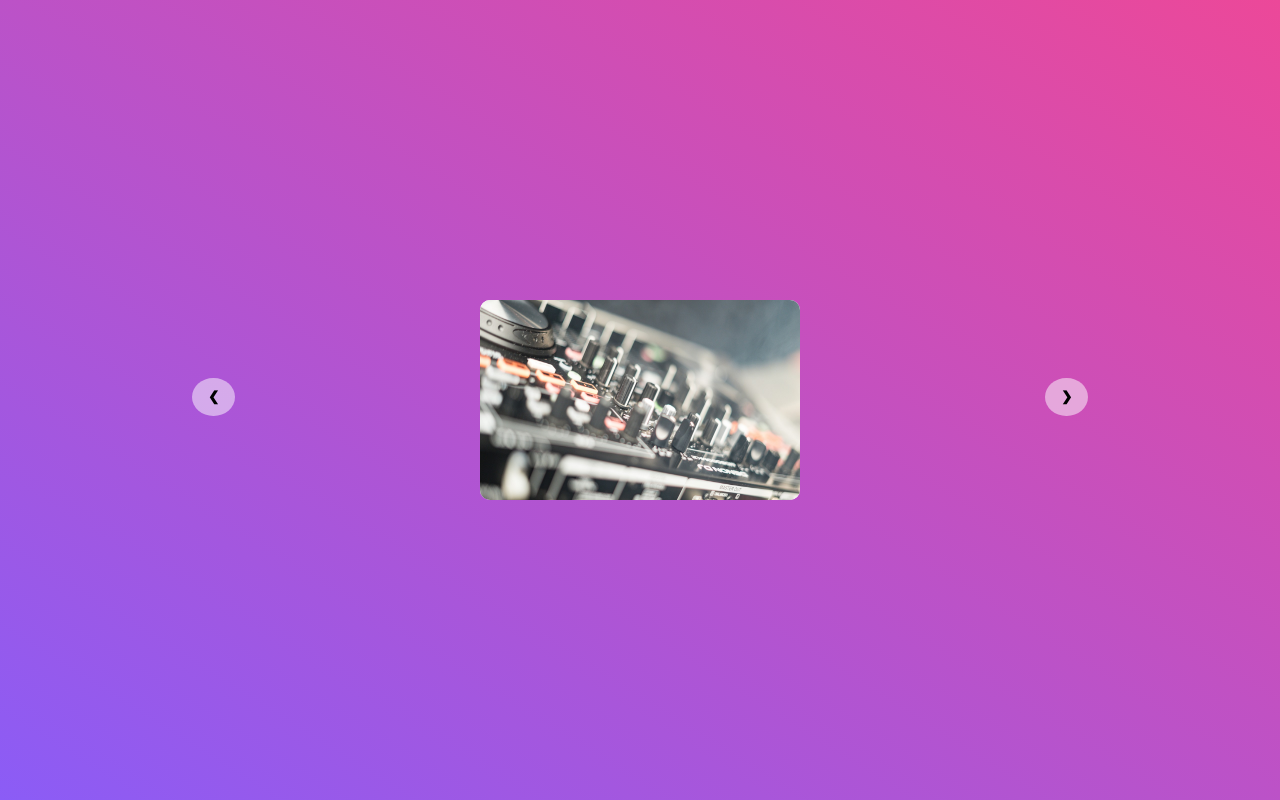
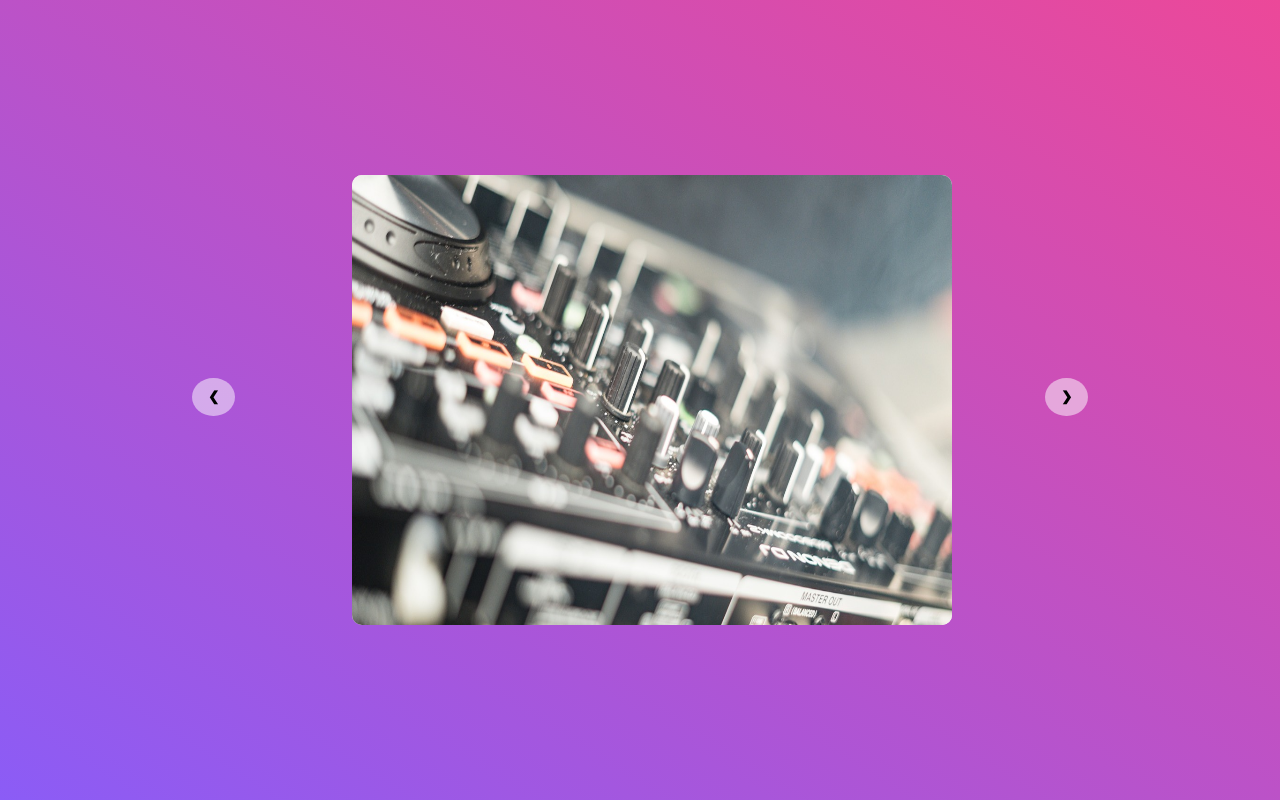
Before and after one commit to zophrox/slider_test, a website: page slider/index.html in a window 1280 px wide. Drawn offline with Linux system fonts and the light colour scheme.

Commit message:
simple slider

```diff
--- a/slider/style.css
+++ b/slider/style.css
@@ -10,20 +10,20 @@ body {
 .images-slideshow {
   width: 100%;
   position: relative;
-  height: 200px;
+  height: 450px;
   overflow: hidden;
 }
 
 .imageSlides {
   position: absolute;
-  width: 320px;
-  height: 200px;
+  width: 600px;
+  height: 450px;
   text-align: justify;
   background-color: #fff;
   border-radius: 10px;
   /* padding: 20px; */
   transition: 0, 5s;
-  left: calc(50% - 160px);
+  left: calc(40% - 160px);
   top: 0;
 }
 
```
